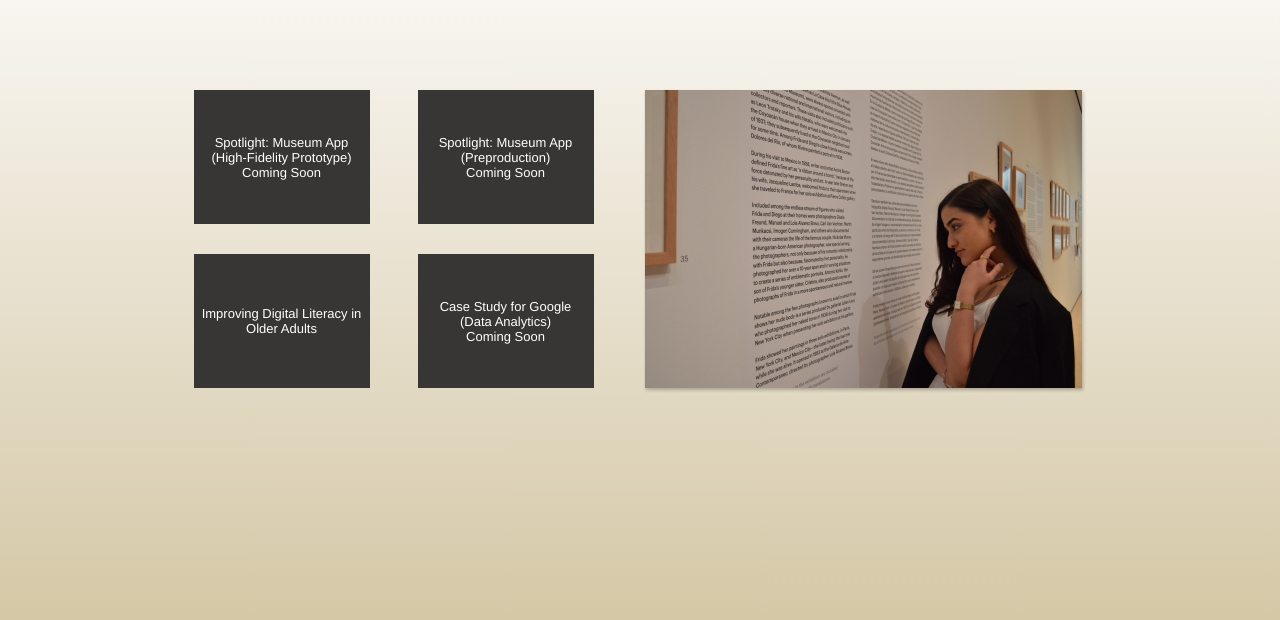
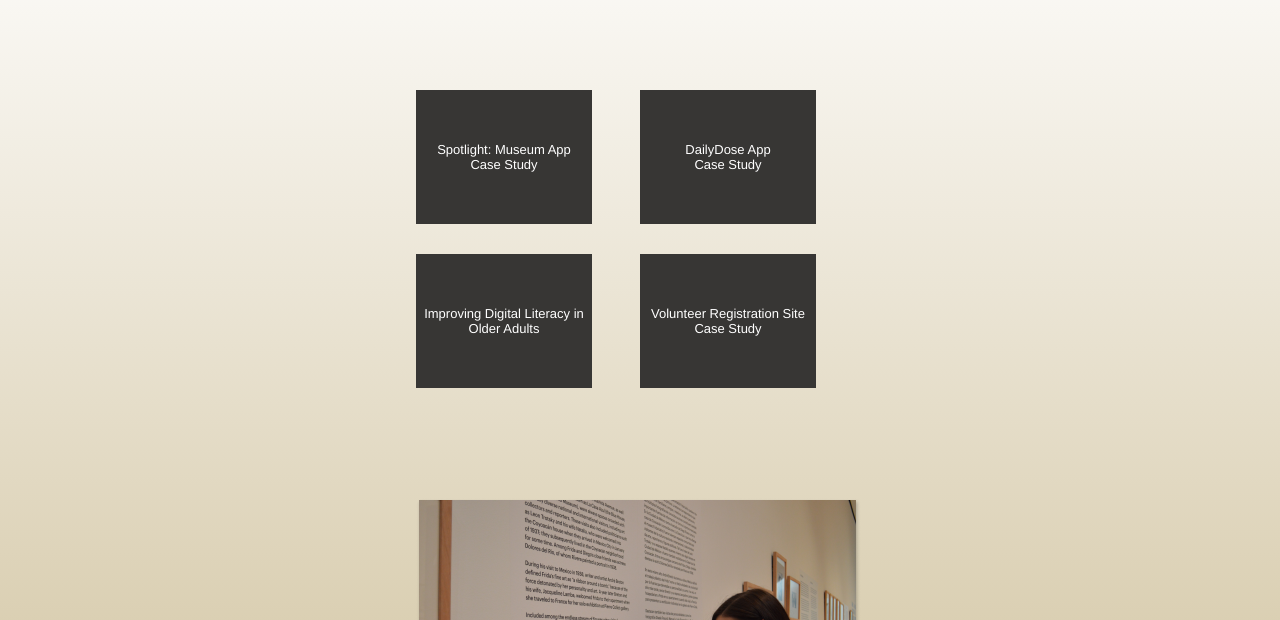
Before and after one commit to madeline-allen/mi349_final, a plain HTML site: page projects.html in a window 1280 px wide. Shown: the part 123-743 px from the top of the page. Drawn offline with Linux system fonts and the light colour scheme; a web font is replaced by a local one.

Commit message:
Update projects.html

```diff
--- a/projects.html
+++ b/projects.html
@@ -21,13 +21,12 @@
                 <div class="body">
                     <div class="project-column">
                         <div class="project-row">
-                            <div class="project margin-bottom"><p>Spotlight: Museum App<br/>(High-Fidelity Prototype)<br/>Coming Soon</p></div>
-                            <div class="project margin-left margin-bottom"><p>Spotlight: Museum App<br/>(Preproduction)<br/>Coming Soon</p></div>
+                            <a href="SpotlightProject.pdf" target="_blank"></a><div class="project margin-bottom"><p>Spotlight: Museum App<br/>Case Study</p></div>
+                            <a href="dailydose.pdf" target="_blank"></a><div class="project margin-left margin-bottom"><p>DailyDose App<br/>Case Study</p></div>
                         </div>
                         <div class="project-row">
                             <a href="MADELINE ALLEN MI 304 RESEARCH PAPER.pdf" target="_blank"><div class="project margin-top"><p>Improving Digital Literacy in<br/>Older Adults</p></div></a>
-                            <div class="project margin-left margin-top"><p>Case Study for Google<br/>(Data Analytics)<br/>Coming Soon</p></div>
-                        </div>
+                            <a href="mjacharity.pdf" target="_blank"></a><div class="project margin-left margin-top"><p>Volunteer Registration Site<br/>Case Study</p></div>
                     </div>
                     <image class="image" src="design.png"/>
                 </div>
```
